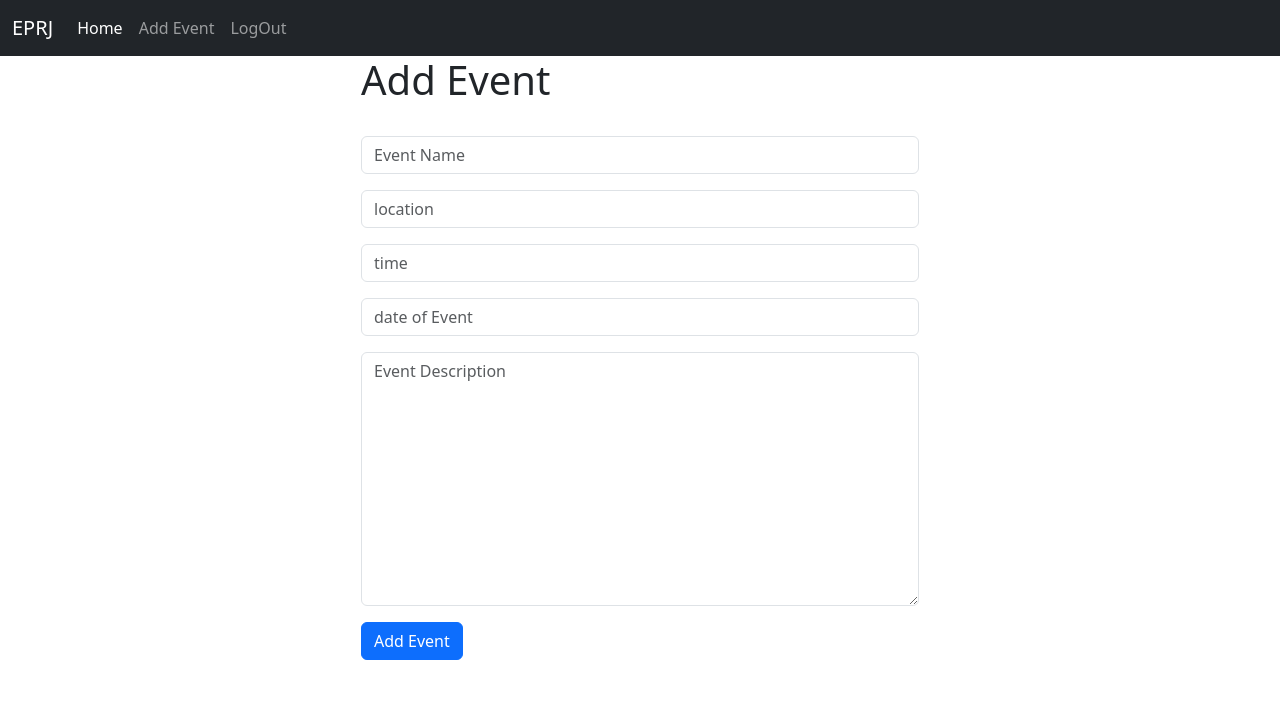
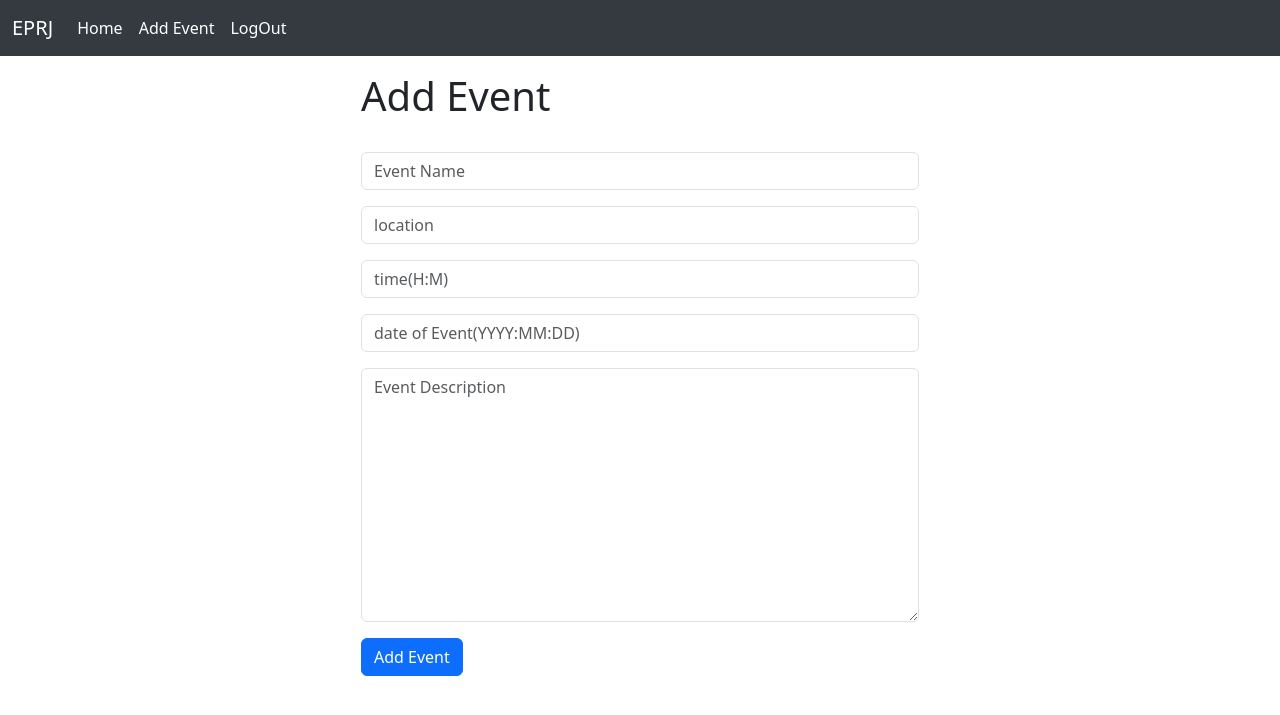
Before and after one commit to dineshk1137/new_repository, a Django app: page /add_event in a window 1280 px wide. Shown: the top 715 px of the page. Run offline with Django 5.2, Linux system fonts and the light colour scheme; the visitor is signed in with stand-in values (Sample User, id 1).

Commit message:
Final  commit

```diff
--- a/reg/forms.py
+++ b/reg/forms.py
@@ -1,4 +1,3 @@
-# from typing import Any
 from django import forms
 from .models import Rec
 from django.contrib.auth.forms import UserCreationForm
@@ -29,15 +28,13 @@ class SignUpForm(UserCreationForm):
         self.fields['password2'].widget.attrs['placeholder'] = 'Confirm Password'
         self.fields['password2'].label = ''
 
-
-
 class AddEventForm(forms.ModelForm):
     title  = forms.CharField(required=True,label='', max_length='50', widget=forms.widgets.TextInput(attrs={'class':'form-control','placeholder':'Event Name'}))
     # first_name  = forms.CharField(required=False,label='', max_length='50', widget=forms.widgets.TextInput(attrs={'class':'form-control','placeholder':'first Name'}))
     # last_name = forms.CharField(required=False,label='', max_length='50', widget=forms.widgets.TextInput(attrs={'class':'form-control','placeholder':'Last Name'}))
     address = forms.CharField(required=True,label='', max_length='50', widget=forms.widgets.TextInput(attrs={'class':'form-control','placeholder':'location'}))
-    time = forms.TimeField(required=True,label='', widget=forms.widgets.TextInput(attrs={'class':'form-control','placeholder':'time'}))
-    date = forms.DateField(required=True,label='', widget=forms.widgets.TextInput(attrs={'class':'form-control','placeholder':'date of Event'}))
+    time = forms.TimeField(required=True,label='', widget=forms.widgets.TimeInput(attrs={'class':'form-control','placeholder':'time(H:M)'}))
+    date = forms.DateField(required=True,label='', widget=forms.widgets.DateInput(attrs={'class':'form-control','placeholder':'date of Event(YYYY:MM:DD)'}))
     description = forms.CharField(required=True, label='', max_length='255', widget=forms.widgets.Textarea(attrs={'class':'form-control','placeholder':'Event Description'}))
 
     class Meta:
@@ -46,7 +43,7 @@ class AddEventForm(forms.ModelForm):
 
     def save(self, commit=True):
         event = super().save(commit=False)
-        user = self.request.user  # Assuming the request object is available
+        user = self.request.user
 
         if user.is_authenticated:
             event.user = user
@@ -55,9 +52,8 @@ class AddEventForm(forms.ModelForm):
 
         if commit:
             event.save()
-
         return event
 
     def __init__(self, *args, **kwargs):
-        self.request = kwargs.pop('request', None)  # Pop the 'request' parameter from kwargs
+        self.request = kwargs.pop('request', None)
         super(AddEventForm, self).__init__(*args, **kwargs)
--- a/reg/templates/add_event.html
+++ b/reg/templates/add_event.html
@@ -1,7 +1,7 @@
 {% extends "base.html" %}
 {% block content %}
 
-<div class="col-md-6 offset-md-3">
+<div class="col-md-6 offset-md-3 mt-3">
   <h1>Add Event</h1>
   <br />
 
--- a/reg/templates/home.html
+++ b/reg/templates/home.html
@@ -34,9 +34,9 @@
       <thead class="table-dark">
         <tr>
           {% comment %} <th scope="col">ID</th> {% endcomment %}
+          <th scope="col">Time</th>
           <th scope="col">Event Name</th>
           <th scope="col">Address</th>
-          <th scope="col">Time</th>
           <th scope="col">Date</th>
           <th scope="col">Created By</th>
           <th scope="col">Created At</th>
@@ -47,9 +47,9 @@
           {% for event in events %}
             <tr onclick="window.location='{% url 'events' event.id %}';">
               {% comment %} <td>{{ event.id }}</td> {% endcomment %}
+              <td>{{ event.time }}</td>
               <td><strong>{{ event.title }}</strong></td>
               <td>{{ event.address }}</td>
-              <td>{{ event.time }}</td>
               <td>{{ event.date }}</td>
               <td>{{ event.first_name }} {{ event.last_name }}</td>
               <td>{{ event.created_at }}</td>
--- a/reg/templates/navbar.html
+++ b/reg/templates/navbar.html
@@ -1,32 +1,29 @@
-<nav class="navbar navbar-expand-lg bg-dark navbar-dark">
+<nav class="navbar navbar-expand-lg navbar-dark" style="background-color: #343a40;">
   <div class="container-fluid">
-      <a class="navbar-brand" href="{% url 'home' %}">EPRJ</a>
+      <a class="navbar-brand" href="{% url 'home' %}" style="color: #ffffff;">EPRJ</a>
       <button class="navbar-toggler" type="button" data-bs-toggle="collapse" data-bs-target="#navbarSupportedContent" aria-controls="navbarSupportedContent" aria-expanded="false" aria-label="Toggle navigation">
           <span class="navbar-toggler-icon"></span>
       </button>
       <div class="collapse navbar-collapse" id="navbarSupportedContent">
           <ul class="navbar-nav me-auto mb-2 mb-lg-0">
               <li class="nav-item">
-            <a class="nav-link active" aria-current="page" href="{% url 'home' %}">Home</a>
+                  <a class="nav-link active" aria-current="page" href="{% url 'home' %}" style="color: #ffffff;">Home</a>
               </li>
               {% if user.is_authenticated %}
-
-
                   <li class="nav-item">
-            <a class="nav-link" href="{% url 'add_event' %}">Add Event</a>
+                      <a class="nav-link" href="{% url 'add_event' %}" style="color: #ffffff;">Add Event</a>
                   </li>
                   <li class="nav-item">
-            <a class="nav-link" href="{% url 'logout' %}">LogOut</a>
+                      <a class="nav-link" href="{% url 'logout' %}" style="color: #ffffff;">LogOut</a>
                   </li>
               {% else %}
                   <li class="nav-item">
-            <a class="nav-link" href="{% url 'register' %}">Register</a>
+                      <a class="nav-link" href="{% url 'register' %}" style="color: #ffffff;">Register</a>
                   </li>
                   <li class="nav-item">
-            <a class="nav-link" href="{% url 'home' %}">LogIn</a>
+                      <a class="nav-link" href="{% url 'home' %}" style="color: #ffffff;">LogIn</a>
                   </li>
               {% endif %}
-
           </ul>
       </div>
   </div>
--- a/reg/urls.py
+++ b/reg/urls.py
@@ -1,6 +1,5 @@
 from . import views
 from django.urls import path
-# from .views import reverse_rsvp
 
 urlpatterns = [
     path('',views.home, name='home' ),
@@ -12,5 +11,4 @@ urlpatterns = [
     path('add_event',views.add_event, name='add_event'),
     path('RSVP/<int:pk>',views.RSVP, name='RSVP'),
     path('search/', views.search_events, name='search_events'),
-    # path('reverse_rsvp/<int:pk>', reverse_rsvp, name='reverse_rsvp'),
 ]
--- a/reg/views.py
+++ b/reg/views.py
@@ -32,8 +32,6 @@ def home(request):
     else:
         return render (request, 'home.html', {'events':events})
 
-
-
 def logout_user(request):
     logout(request)
     messages.success(request, 'u have been logged out')
@@ -54,8 +52,6 @@ def reg_user(request):
     else:
         form = SignUpForm()
         return render (request, 'register.html', {'form':form})
-
-    return render (request, 'register.html', {'form':form})
 
 def events(request, pk):
     if request.user.is_authenticated:
--- /dev/null
+++ b/requirements.txt
@@ -0,0 +1 @@
+django
```
Also changed, not shown: readme.md (added). Lines whose indentation alone changed are shown as unchanged.
